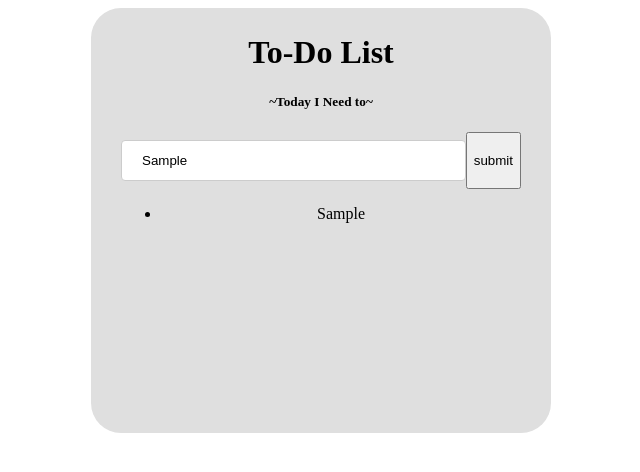
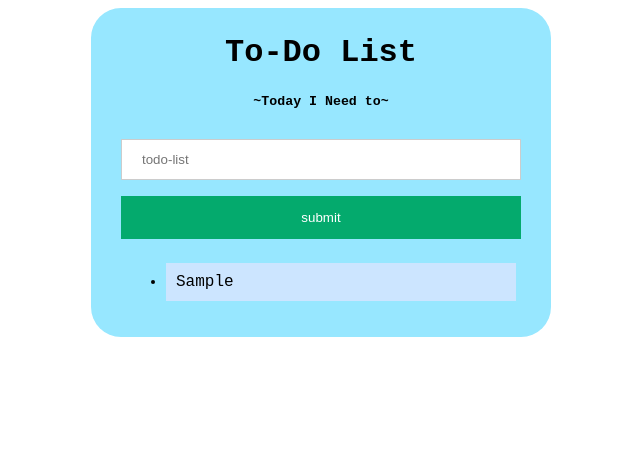
Before and after one commit to dts-kominfo-rea2a/challenge-08-mauliditapin2, a website: page index.html in a window 1280 px wide. Both pictures are taken after typing "Sample" into the empty fields and a click on the button "submit". Shown: the whole page, without its empty margins (319-959 px from the left). Drawn offline with Linux system fonts and the light colour scheme.

Commit message:
commit kelima - challenge-08-maulidirahman-152235865100-4

```diff
--- a/index.html
+++ b/index.html
@@ -8,51 +8,67 @@
   </head>
   <body>
     <style>
-      input[type=text], select {
+      body {font-family: Arial, Helvetica, sans-serif;}
+
+      input[type=text], input[type=password] {
   width: 100%;
   padding: 12px 20px;
   margin: 8px 0;
   display: inline-block;
   border: 1px solid #ccc;
-        border-radius: 4px;
   box-sizing: border-box;
 }
 
-      input[type=submit] {
-        width: 100%;
-        background-color: #4CAF50;
+button {
+  background-color: #04AA6D;
   color: white;
   padding: 14px 20px;
   margin: 8px 0;
   border: none;
-        border-radius: 4px;
   cursor: pointer;
+  width: 100%;
 }
 
-      input[type=submit]:hover {
-        background-color: #45a049;
+button:hover {
+  opacity: 0.8;
+}
+ul li {
+  background: #cce5ff;
+  color: rgb(0, 0, 0);
+  margin: 5px;
+  font-family: 'Courier New', Courier, monospace;
+  padding: 10px 0px 10px 10px;
+}
+.head {
+  text-align: center;
+  font-family: 'Courier New', Courier, monospace;
+}
+#app {
+  height: 400px auto; width: 400px;
+    background-color: rgb(151, 231, 255); margin: auto;
+    padding: 5px 30px 20px 30px;  border-radius: 30px;
 }
 
-
       </style>
-    <div id="app" style="height: 400px; width: 400px;
-    background-color: rgb(223, 223, 223); margin: auto;
-    padding: 5px 30px 20px 30px; text-align: center; border-radius: 30px;">
+    <div id="app" >
       <!-- challenge-08-maulidirahman-152235865100-4 -->
       <!-- TODO: Buatlah sebuah header dengan id todo-title -->
       <!-- TODO: Buatlah sebuah subtitle dengan id todo-subtitle -->
       <div>
         <header id="todo-title">
-          <div>
+          <div class="head">
             <h1>To-Do List</h1>
           </div>
         </header>
-        <div id="todo-subtitle">
+        <div  class="head" id="todo-subtitle">
           <h5>~Today I Need to~</h5>
         </div>
         <div style="display: flex;">
-            <input type="text" id="todo-input" style="">
-            <button  id="todo-submit">submit</button>
+            <input placeholder="todo-list" class="input" type="text" id="todo-input" style="">
+
+        </div>
+        <div>
+          <button class="button"  id="todo-submit">submit</button>
         </div>
         <div>
           <ul id="todo-output">
@@ -71,40 +87,26 @@
     <!-- ! Untuk tantangan ini, script jangan diubah ke external js yah ! -->
     <script>
       // TODO: Deklarasi variable sesuai dengan kebutuhan di sini
-      // let button;
-      // let input;
-      // let output;
+      let button  = document.getElementById("todo-submit");
+      let input  = document.getElementById('todo-input');
+      let output  = document.getElementById("todo-output");
 
-      const tambahlist = document.getElementById("todo-output");
-      const btnclick = document.getElementById("todo-submit");
 
       // TODO: Buatlah sebuah fungsi dengan nama fnClickHandler
       // Fungsi yang digunakan untuk menambahkan tulisan
       // Jangan ubah cara deklarasi fungsinya, cukup isi saja
       function fnClickHandler(toDoItem) {
-        let output = document.getElementById('todo-output');
         let li = document.createElement('li');
-        let input = document.getElementById('todo-input');
-        if (toDoItem.click) {
         li.appendChild(document.createTextNode(input.value));
         output.appendChild(li);
-        } else {
-          li.appendChild(document.createTextNode(input.value));
-        output.appendChild(li);
+        input.value="";
       }
+      button.addEventListener("click", fnClickHandler);
+      input.addEventListener("keypress", (Enter)=> {
+        if(Enter.keyCode === 13) fnClickHandler();
+      });
 
-      }
-      btnclick.addEventListener("click", fnClickHandler);
-      tambahlist.addEventListener("keypress" , fnClickHandler);
 
-      let input = document.getElementById("todo-input");
-      input.addEventListener("keypress", function(event) {
-
-        if (event.keyCode === 13) {
-          event.preventDefault();
-          btnclick.click();
-        }
-      });
       // TODO: register event onclick / addEventListener untuk button
       // akan menjalankan fungsi fnClickHandler
 
```
Lines whose indentation alone changed are shown as unchanged.
